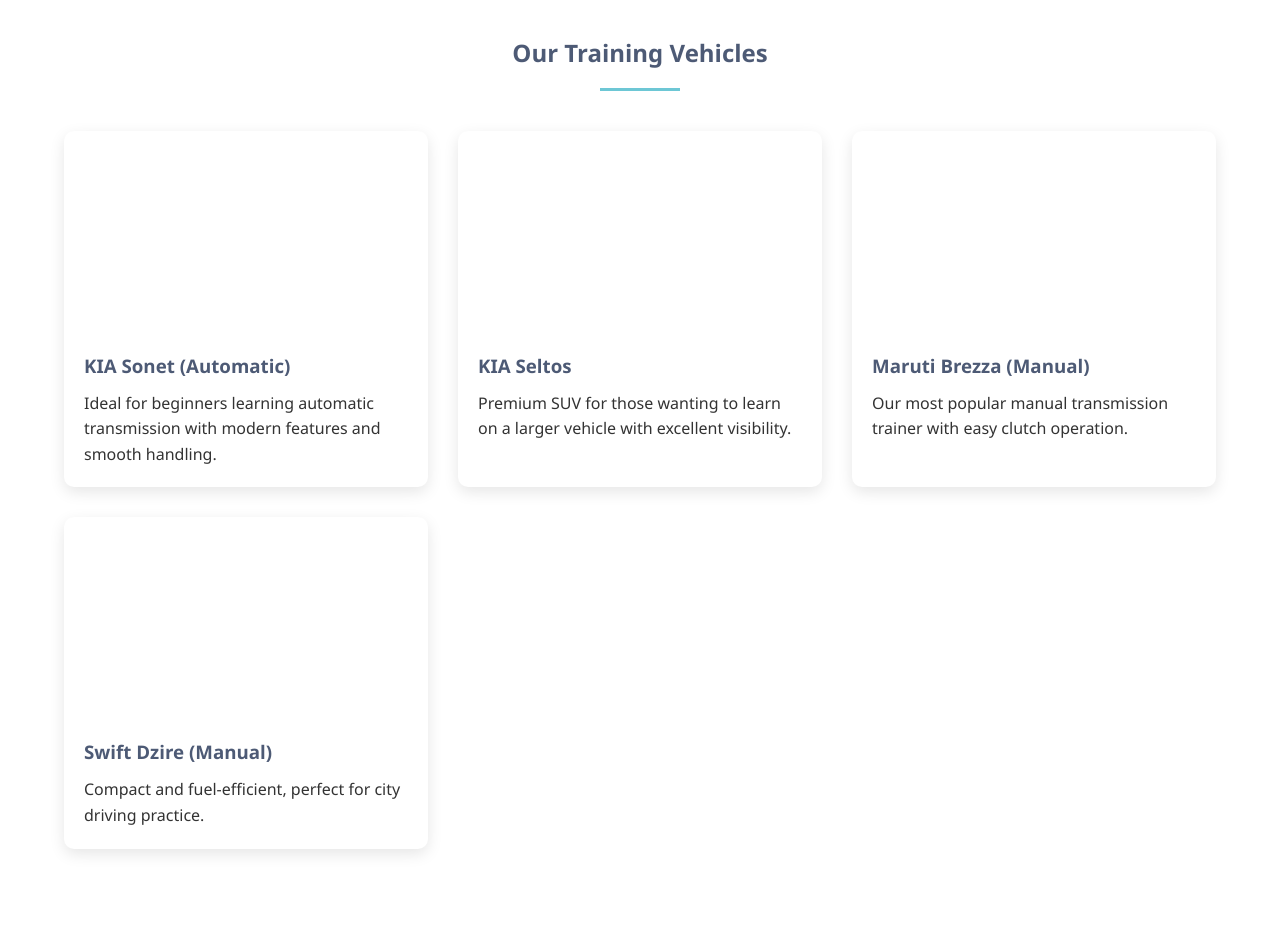
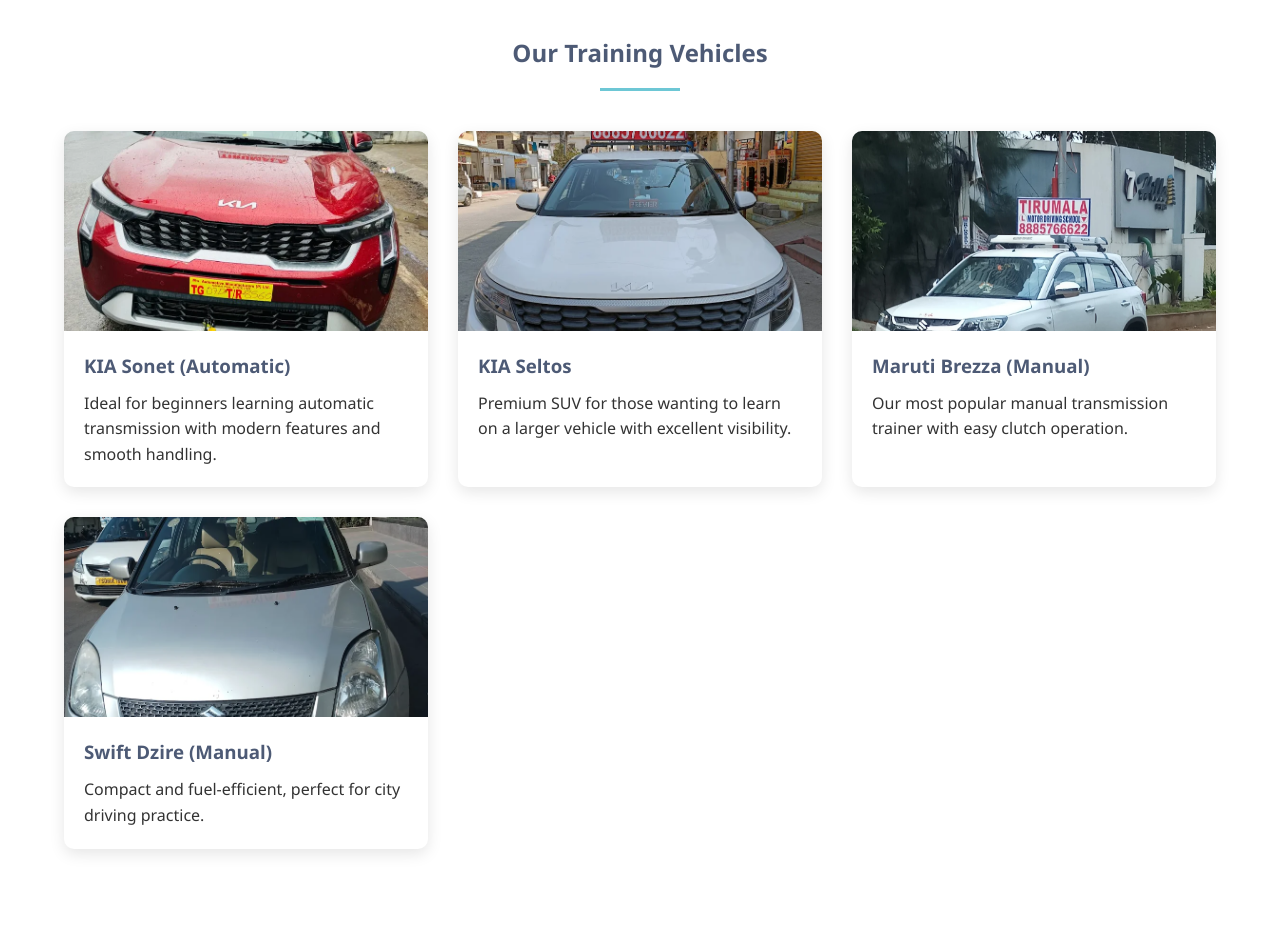
Before and after one commit to Vishnu1636/Vishnu1636.github.io, a plain HTML site: page index.html in a window 1280 px wide. Shown: the part 3280-4208 px from the top of the page. Drawn offline with Linux system fonts and the light colour scheme.

Commit message:
Update index.html

```diff
--- a/index.html
+++ b/index.html
@@ -359,19 +359,19 @@
         }
 
         .kia-sonet {
-            background-image: url('images/vehicles/Kia-Sonet.png');
+            background-image: url('images/Kia-Sonet.png');
         }
 
         .kia-seltos {
-            background-image: url('images/vehicles/Kia-Seltos.png');
+            background-image: url('images/Kia-Seltos.png');
         }
 
         .brezza {
-            background-image: url('images/vehicles/Maruti-Brezza.png');
+            background-image: url('images/Maruti-Brezza.png');
         }
 
         .swift {
-            background-image: url('images/vehicles/Swift.png');
+            background-image: url('images/Swift.png');
         }
 
         .vehicle-info {
```
